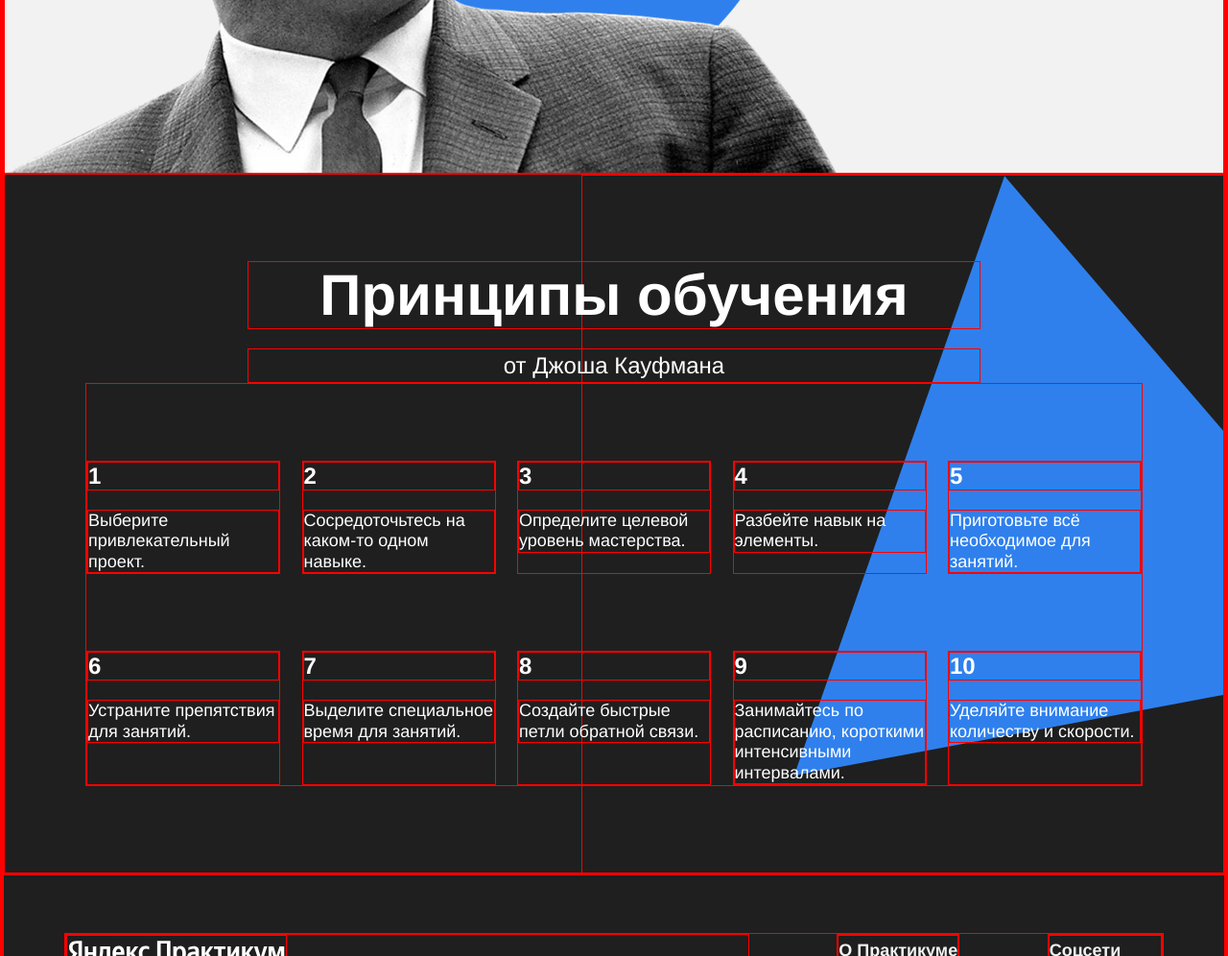
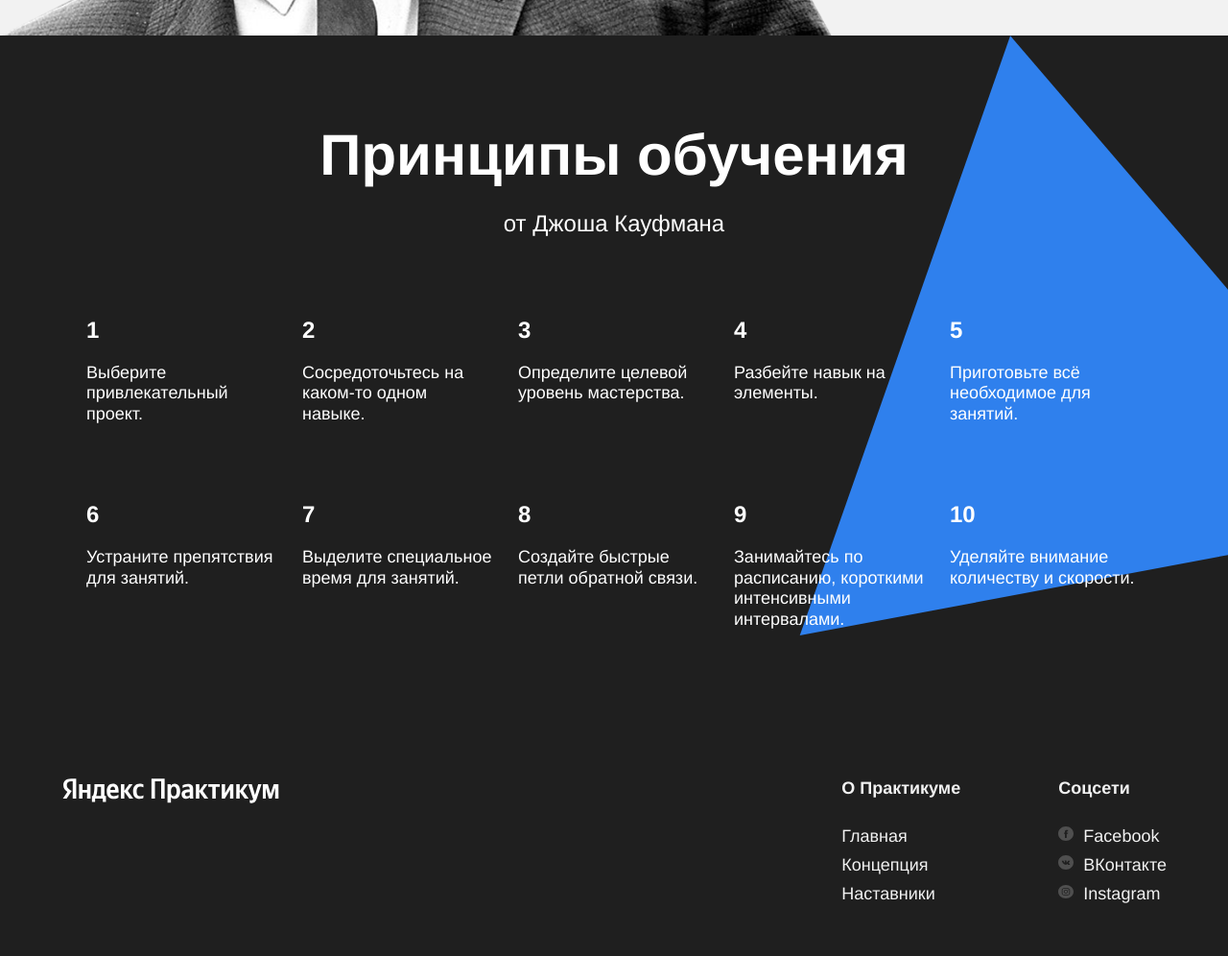
Before and after one commit to AleksandrSdkv/how-to-learn, a plain HTML site: page index.html in a window 1280 px wide. Shown: the part 2860-3856 px from the top of the page at 96% size. Drawn offline with Linux system fonts and the light colour scheme.

Commit message:
Исправления после второго ревью

```diff
--- a/index.html
+++ b/index.html
@@ -45,44 +45,44 @@
                 <p class="section-subtitle">Про учёбу и мозг</p>
                 <div class="table">
                     <div class="table__cell">
-                        <p class="table__heading">86 миллиардов</p>
+                        <h3 class="table__heading">86 миллиардов</h3>
                         <p class="table__text">Число нейронов в мозге человека</p>
                     </div>
 
                     <div class="table__cell">
-                        <p class="table__heading">2.1 миллиарда</p>
+                        <h3 class="table__heading">2.1 миллиарда</h3>
                         <p class="table__text">Число нуждающихся в повышении квалификации</p>
                         <p class="table__text">Всемирный Банк, 2017</p>
                     </div>
 
                     <div class="table__cell">
-                        <p class="table__heading">1000 терабайт</p>
+                        <h3 class="table__heading">1000 терабайт</h3>
                         <p class="table__text">Объём памяти человека</p>
                     </div>
 
                     <div class="table__cell">
-                        <p class="table__heading">500 триллионов</p>
+                        <h3 class="table__heading">500 триллионов</h3>
                         <p class="table__text">Число ответственных за обучение нервных синапсов у взрослого человека</p>
                     </div>
 
                     <div class="table__cell">
-                        <p class="table__heading">420 миллионов</p>
+                        <h3 class="table__heading">420 миллионов</h3>
                         <p class="table__text">Число взрослых людей моложе 25 лет, не имеющих образования для трудоустройства</p>
                         <p class="table__text">Всемирный Банк, 2017</p>
                     </div>
 
                     <div class="table__cell">
-                        <p class="table__heading">17–20 лет</p>
+                        <h3 class="table__heading">17–20 лет</h3>
                         <p class="table__text">Пик обучаемости</p>
                     </div>
 
                     <div class="table__cell">
-                        <p class="table__heading">1885 год</p>
+                        <h3 class="table__heading">1885 год</h3>
                         <p class="table__text">Открытие кривой забывания</p>
                     </div>
 
                     <div class="table__cell">
-                        <p class="table__heading">1889 год</p>
+                        <h3 class="table__heading">1889 год</h3>
                         <p class="table__text">Открытие условного рефлекса</p>
                     </div>
 
@@ -105,52 +105,52 @@
                 <div class="kaufman__triangle"></div>
                 <div class="table table_theme_dark">
                     <div class="table__cell table__cell_theme_dark">
-                        <p class="table__heading table__heading_theme_dark">1</p>
+                        <h3 class="table__heading table__heading_theme_dark">1</h3>
                         <p class="table__text table__text_theme_dark">Выберите привлекательный проект.</p>
                     </div>
 
                     <div class="table__cell table__cell_theme_dark">
-                        <p class="table__heading table__heading_theme_dark">2</p>
+                        <h3 class="table__heading table__heading_theme_dark">2</h3>
                         <p class="table__text table__text_theme_dark">Сосредоточьтесь на каком-то одном навыке.</p>
                     </div>
 
                     <div class="table__cell table__cell_theme_dark">
-                        <p class="table__heading table__heading_theme_dark">3</p>
+                        <h3 class="table__heading table__heading_theme_dark">3</h3>
                         <p class="table__text table__text_theme_dark">Определите целевой уровень мастерства.</p>
                     </div>
 
                     <div class="table__cell table__cell_theme_dark">
-                        <p class="table__heading table__heading_theme_dark">4</p>
+                        <h3 class="table__heading table__heading_theme_dark">4</h3>
                         <p class="table__text table__text_theme_dark">Разбейте навык на элементы.</p>
                     </div>
 
                     <div class="table__cell table__cell_theme_dark">
-                        <p class="table__heading table__heading_theme_dark">5</p>
+                        <h3 class="table__heading table__heading_theme_dark">5</h3>
                         <p class="table__text table__text_theme_dark">Приготовьте всё необходимое для занятий.</p>
 
                     </div>
 
                     <div class="table__cell table__cell_theme_dark">
-                        <p class="table__heading table__heading_theme_dark">6</p>
+                        <h3 class="table__heading table__heading_theme_dark">6</h3>
                         <p class="table__text table__text_theme_dark">Устраните препятствия для занятий.</p>
                     </div>
 
                     <div class="table__cell table__cell_theme_dark">
-                        <p class="table__heading table__heading_theme_dark">7</p>
+                        <h3 class="table__heading table__heading_theme_dark">7</h3>
                         <p class="table__text table__text_theme_dark">Выделите специальное время для занятий.</p>
                     </div>
 
                     <div class="table__cell table__cell_theme_dark">
-                        <p class="table__heading table__heading_theme_dark">8</p>
+                        <h3 class="table__heading table__heading_theme_dark">8</h3>
                         <p class="table__text table__text_theme_dark">Создайте быстрые петли обратной связи.</p>
                     </div>
                     <div class="table__cell table__cell_theme_dark">
-                        <p class="table__heading table__heading_theme_dark">9</p>
+                        <h3 class="table__heading table__heading_theme_dark">9</h3>
                         <p class="table__text table__text_theme_dark">Занимайтесь по расписанию, короткими интенсивными интервалами.</p>
                     </div>
 
                     <div class="table__cell table__cell_theme_dark">
-                        <p class="table__heading table__heading_theme_dark">10</p>
+                        <h3 class="table__heading table__heading_theme_dark">10</h3>
                         <p class="table__text table__text_theme_dark">Уделяйте внимание количеству и скорости.</p>
                     </div>
                 </div>
--- a/styles/style.css
+++ b/styles/style.css
@@ -1,7 +1,3 @@
-  * {
-      border: solid 1px red;
-  }
-
   .page {
       margin: 0 auto;
       min-width: 1100px;
@@ -123,7 +119,7 @@
 
   .section-title {
       width: 60%;
-      margin: 100px 0 0 0;
+      margin: 0;
       line-height: 1.15;
       font-size: 60px;
       text-align: center;
@@ -156,7 +152,6 @@
       line-height: 1.15;
       font-size: 24px;
       margin: 0;
-      font-weight: 700;
   }
 
   .table__text {
@@ -270,7 +265,6 @@
       line-height: 1.15;
       font-size: 24px;
       margin: 0;
-      font-weight: 700;
   }
 
   .footer {
```
